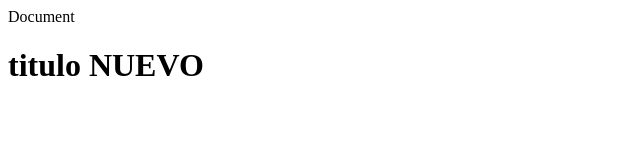
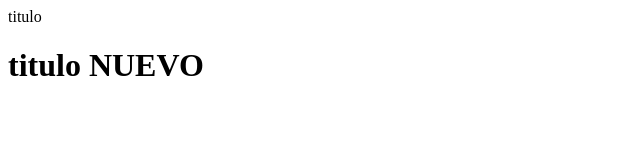
Before and after one commit to salinas0204/Prueba-web-GidKraken, a plain HTML site: page index.html in a window 1280 px wide. Shown: the full height of the page, 0-640 px from the left. Drawn offline with Linux system fonts and the light colour scheme.

Commit message:
se edito eltitulo

```diff
--- a/index.html
+++ b/index.html
@@ -3,7 +3,7 @@
     <head>
         <meta charset="UTF -8">
         <meta name="viewport" content="width-device-width, initial-scale-1.0">
-        <tilte>Document</tilte>
+        <tilte>titulo</tilte>
     </head>
     <body>
         <h1>titulo NUEVO</h1>
```
